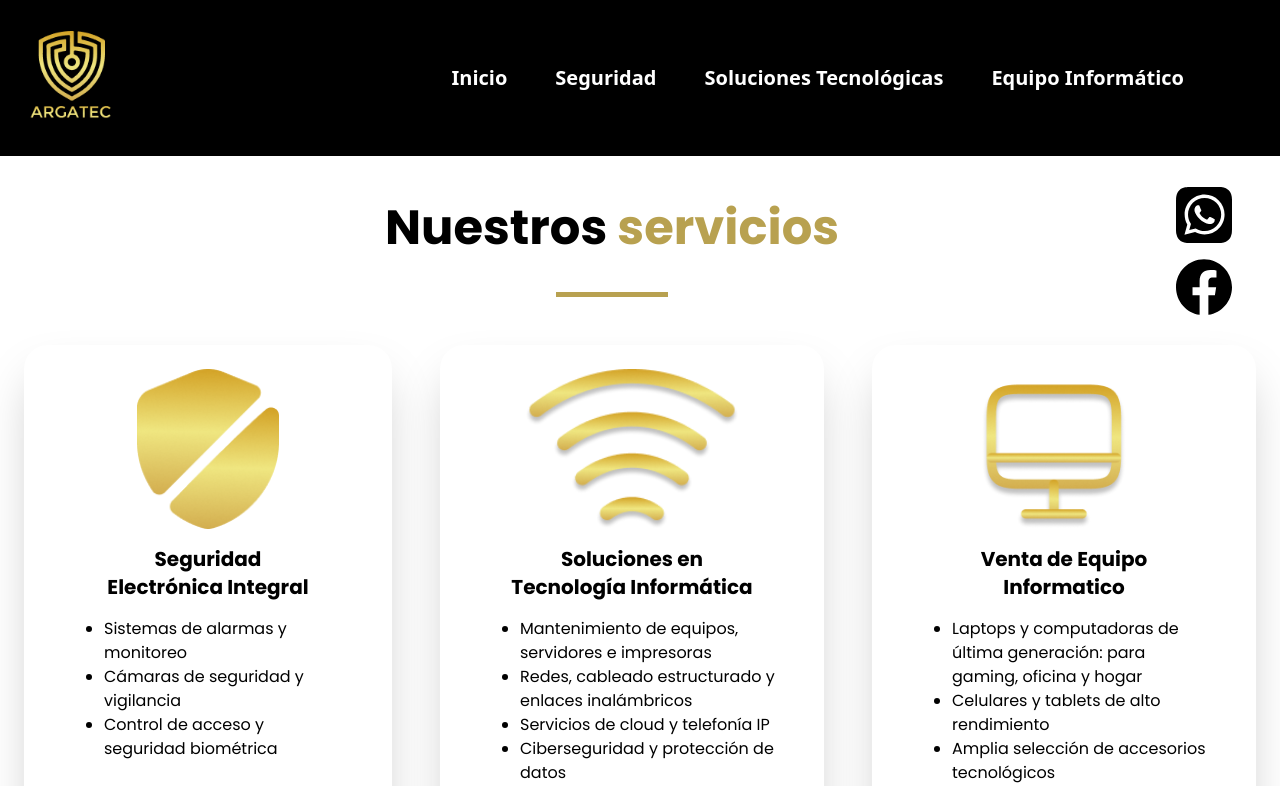
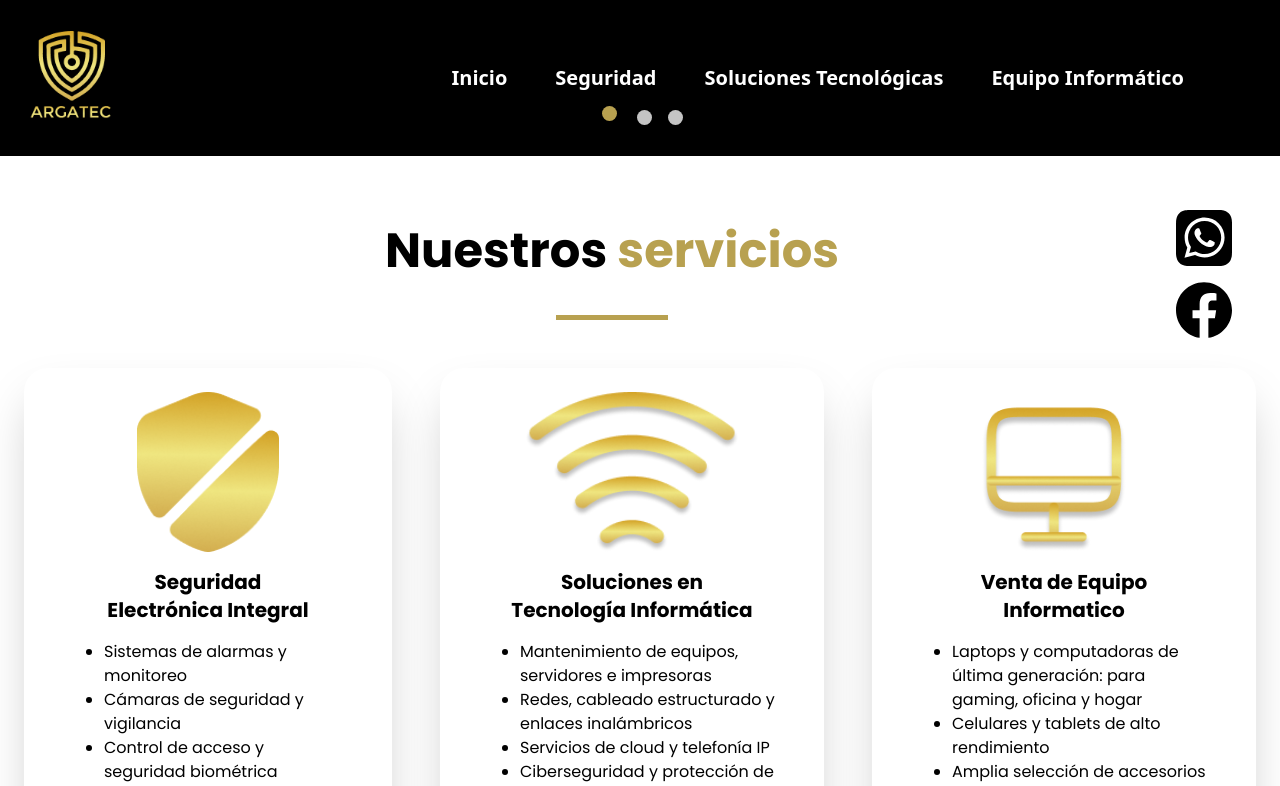
Before and after one commit to Argatec/argatec_website, a SvelteKit app: page / in a window 1280 px wide. Shown: the top 786 px of the page. Built offline with nearby package versions, Linux system fonts and the light colour scheme.

Commit message:
Add functionality to carousel banner indicator
Clicking any dot now causes the carousel to swipe to the dots corresponding element.

```diff
--- a/src/components/hero.svelte
+++ b/src/components/hero.svelte
@@ -23,6 +23,11 @@
     currentIndex == 0 ? (currentIndex = carousel_length - 1) : currentIndex--;
     carousel.goToPrev();
   };
+  const handleTargetClick = (index:number) => {
+    currentIndex = index;
+    carousel.goTo(index);
+  };
+
 </script>
 
 
@@ -34,3 +39,47 @@
       {/each}
     </Carousel>
   {/if}
+  <div class=" w-full flex space-x-4 items-center justify-center relative top-[-30px] md:top-[-50px]">
+    {#each banners as puntito, i}
+      {#if i == currentIndex}
+        <button on:click={() => handleTargetClick(i)}>
+          <svg width="23" height="23" viewBox="0 0 23 23" fill="none" xmlns="http://www.w3.org/2000/svg">
+            <g filter="url(#filter0_d_32_623)">
+              <circle cx="11.5" cy="7.5" r="7.5" fill="#B8A150" />
+            </g>
+            <defs>
+              <filter
+                id="filter0_d_32_623"
+                x="0"
+                y="0"
+                width="23"
+                height="23"
+                filterUnits="userSpaceOnUse"
+                color-interpolation-filters="sRGB"
+              >
+                <feFlood flood-opacity="0" result="BackgroundImageFix" />
+                <feColorMatrix
+                  in="SourceAlpha"
+                  type="matrix"
+                  values="0 0 0 0 0 0 0 0 0 0 0 0 0 0 0 0 0 0 127 0"
+                  result="hardAlpha"
+                />
+                <feOffset dy="4" />
+                <feGaussianBlur stdDeviation="2" />
+                <feComposite in2="hardAlpha" operator="out" />
+                <feColorMatrix type="matrix" values="0 0 0 0 0 0 0 0 0 0 0 0 0 0 0 0 0 0 0.25 0" />
+                <feBlend mode="normal" in2="BackgroundImageFix" result="effect1_dropShadow_32_623" />
+                <feBlend mode="normal" in="SourceGraphic" in2="effect1_dropShadow_32_623" result="shape" />
+              </filter>
+            </defs>
+          </svg>
+        </button>
+      {:else}
+      <button on:click={() => handleTargetClick(i)}>
+        <svg width="15" height="15" viewBox="0 0 15 15" fill="none" xmlns="http://www.w3.org/2000/svg">
+            <circle cx="7.5" cy="7.5" r="7.5" fill="#C4C4C4" />
+          </svg>
+        </button>
+      {/if}
+    {/each}
+  </div>
```
